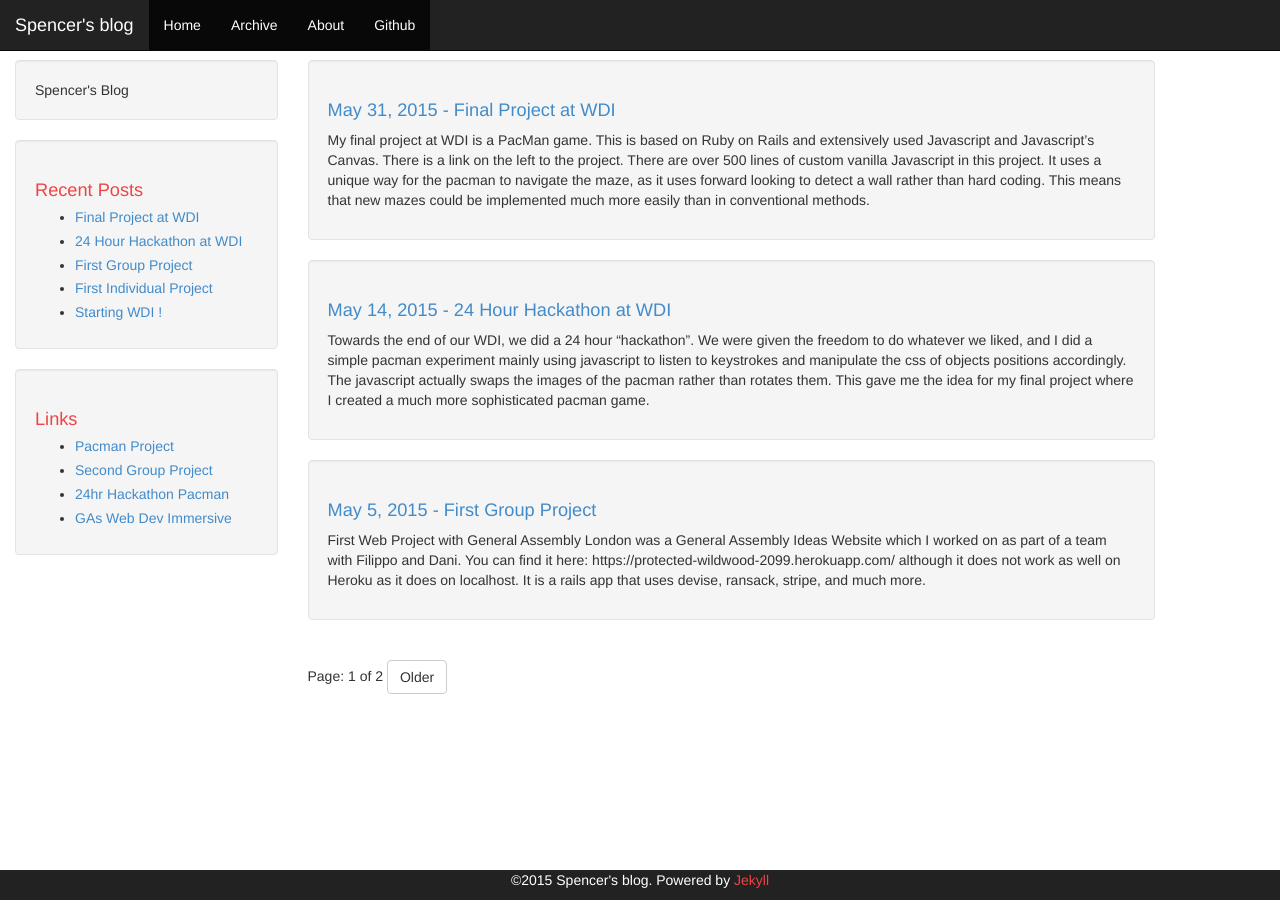
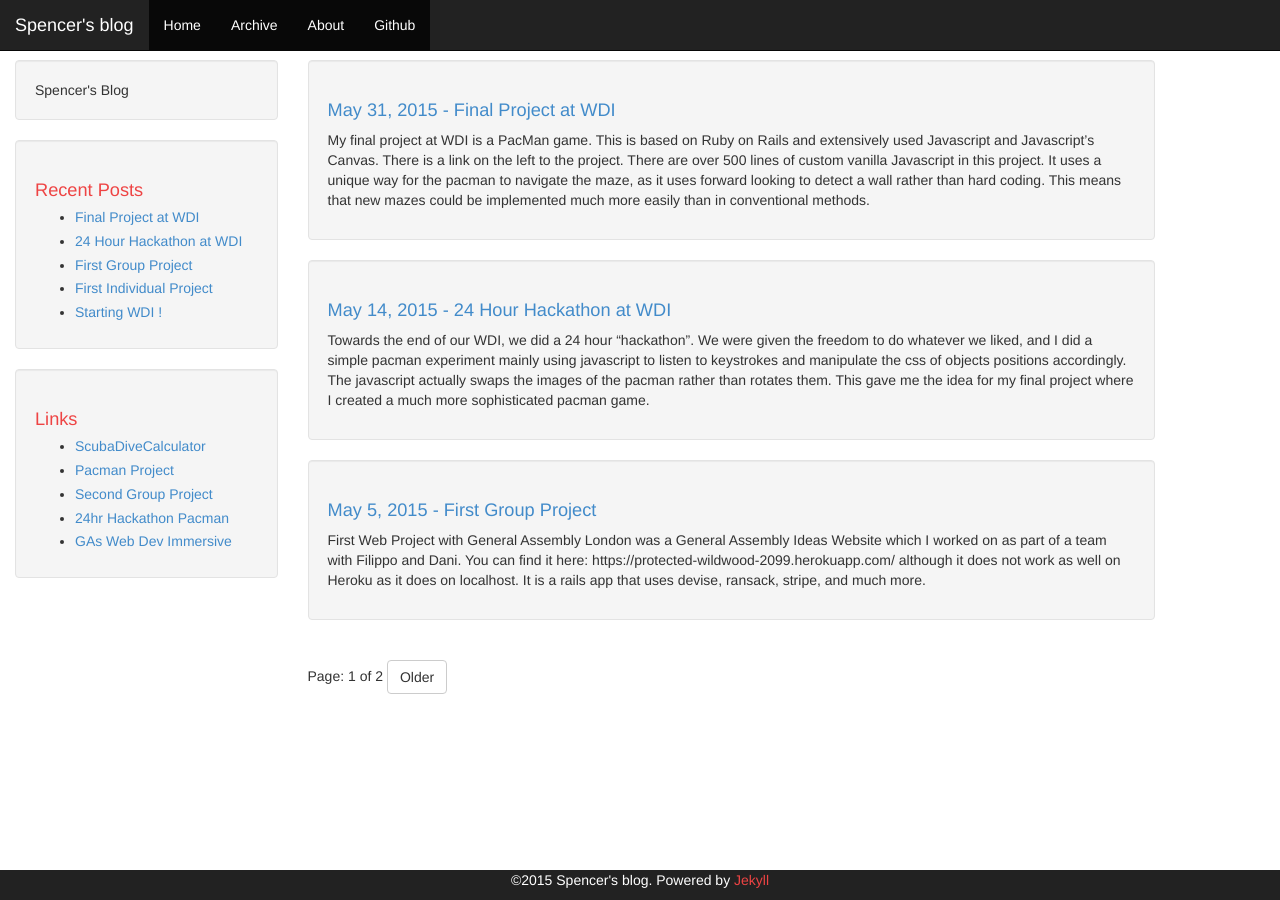
Before and after one commit to spencermeyer/spencermeyer.github.io, a Jekyll site: the page built from index.html, in a window 1280 px wide. Built offline with Jekyll 4.4.1, drawn with Linux system fonts in a browser that asks for light colours; Markdown is read by kramdown in place of the engine named in the settings; the list of posts is cut into pages by our own code.

Commit message:
updated links list for dive planner

```diff
--- a/_includes/links-list.html
+++ b/_includes/links-list.html
@@ -1,5 +1,6 @@
 <h1>Links</h1>
 <ul>
+  <li><a href="https://dive-planner.herokuapp.com/" target="_blank">ScubaDiveCalculator</a></li>
   <li><a href="https://gentle-journey-1579.herokuapp.com/" target="_blank">Pacman Project</a></li>
   <li><a href="https://protected-wildwood-2099.herokuapp.com/" target="_blank" >Second Group Project</a></li>
   <li><a href="http://pacmanwdi.altervista.org/space.html" target="_blank" >24hr Hackathon Pacman</a></li>
```
